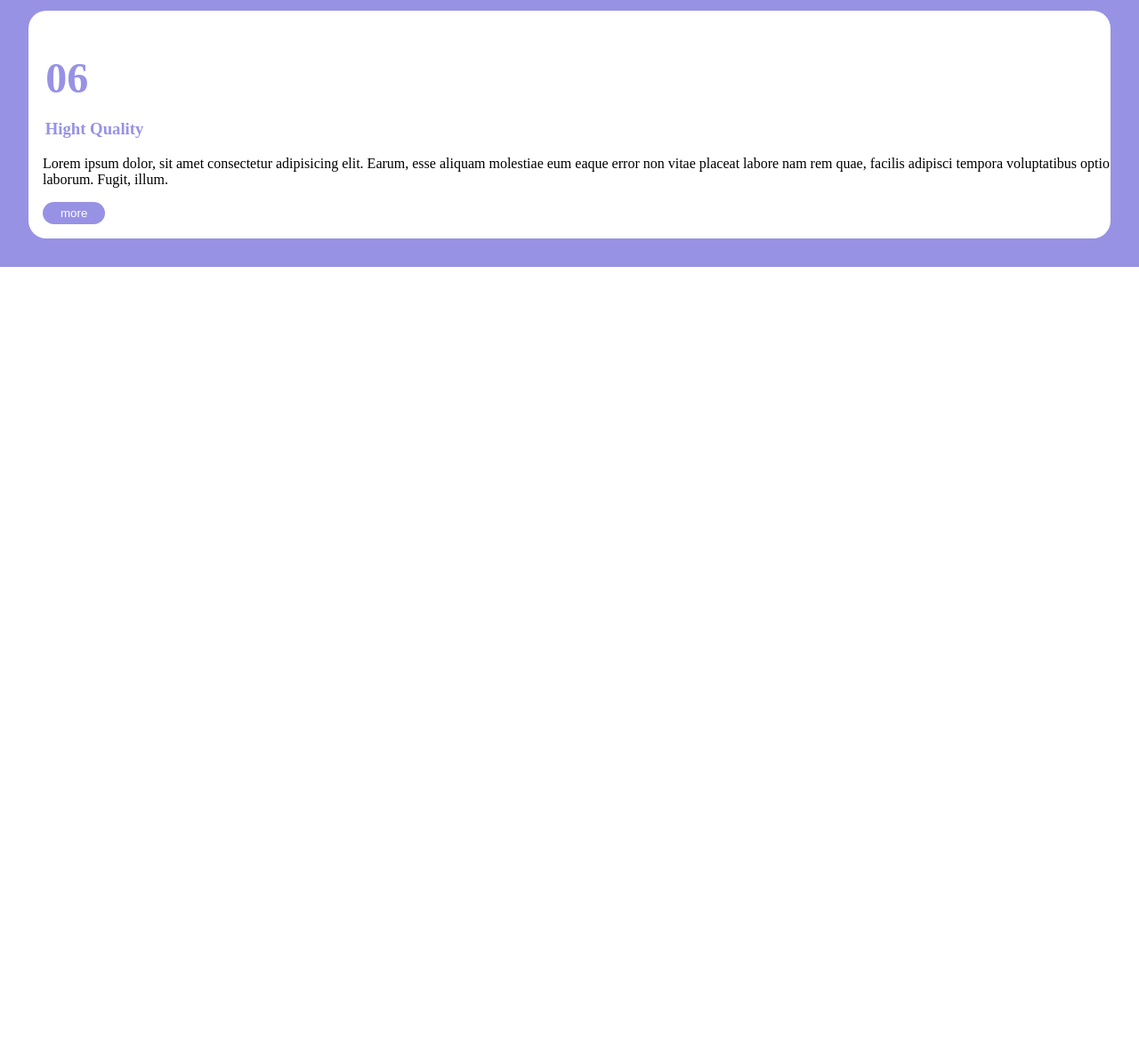
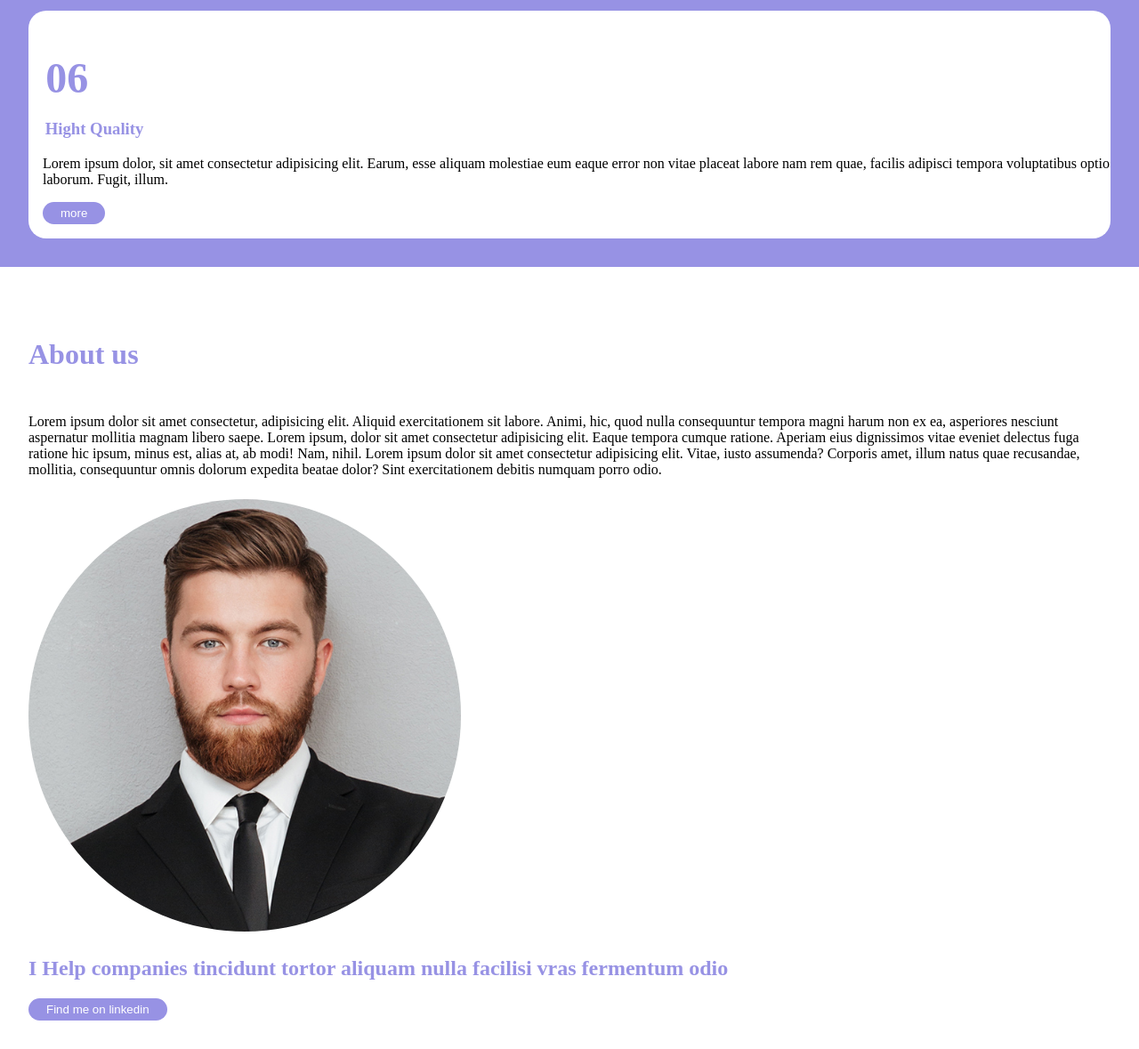
Before and after one commit to christiancamilleri/htmlcss-responsive-layout, a plain HTML site: page index.html in a window 1280 px wide. Shown: the part 10042-11221 px from the top of the page at 89% size. Before the commit the page ends 10342 px from the top, so only its background shows below. Drawn offline with Linux system fonts and the light colour scheme.

Commit message:
feat: /about us

```diff
--- a/css/style.css
+++ b/css/style.css
@@ -253,3 +253,36 @@ main .purple-card .purple-card-text {
 }
 
 /* /working with us */
+/* about us */
+main .about-us {
+    display: flex;
+    flex-direction: column;
+
+    padding: 2em;
+}
+
+main .about-us h2 {
+    color: #9792e4;
+    font-size: 2em;
+    margin: 1.5em 0;
+}
+
+main .about-us .img img {
+    width: 40%;
+    border-radius: 50%;
+    margin: 1.5em 0;
+}
+
+main .about-us .text-2{
+    color: #9792e4;
+    font-size: 1.5em;
+}
+
+main .about-us .text-2 .purple-btn {
+    padding: 5px 20px;
+    border: none;
+    border-radius: 50px;
+    color: white;
+    margin-top: 1.5em;
+}
+/* /about us */
--- a/index.html
+++ b/index.html
@@ -193,6 +193,24 @@
                 </div>
             </div>
          </section>
+         <!-- /purple section -->
+         <!-- about us  -->
+         <section class="about-us">
+            <div class="about-us-text">
+                <h2>About us</h2>
+                <p>Lorem ipsum dolor sit amet consectetur, adipisicing elit. Aliquid exercitationem sit labore. Animi, hic, quod nulla consequuntur tempora magni harum non ex ea, asperiores nesciunt aspernatur mollitia magnam libero saepe.
+                    Lorem ipsum, dolor sit amet consectetur adipisicing elit. Eaque tempora cumque ratione. Aperiam eius dignissimos vitae eveniet delectus fuga ratione hic ipsum, minus est, alias at, ab modi! Nam, nihil.
+                    Lorem ipsum dolor sit amet consectetur adipisicing elit. Vitae, iusto assumenda? Corporis amet, illum natus quae recusandae, mollitia, consequuntur omnis dolorum expedita beatae dolor? Sint exercitationem debitis numquam porro odio.
+                </p>
+            </div>
+            <div class="img">
+                <img src="img/about.jpg" alt="">
+            </div>
+            <div class="text-2">
+               <span><b>I Help companies tincidunt tortor aliquam nulla facilisi vras fermentum odio</b></span> <br>
+               <button class="purple-btn"> Find me on linkedin</button>
+            </div>
+         </section>
     </main>
 </body>
 </html>
```
